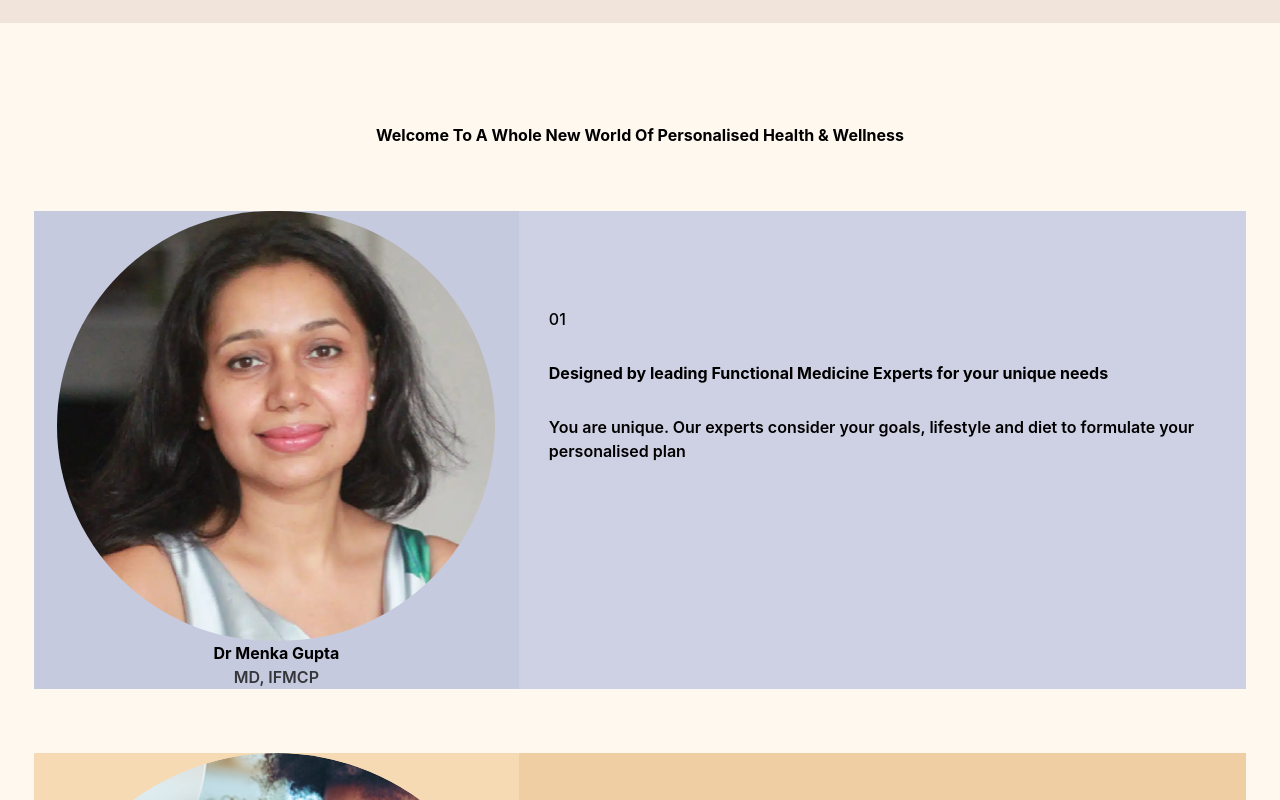
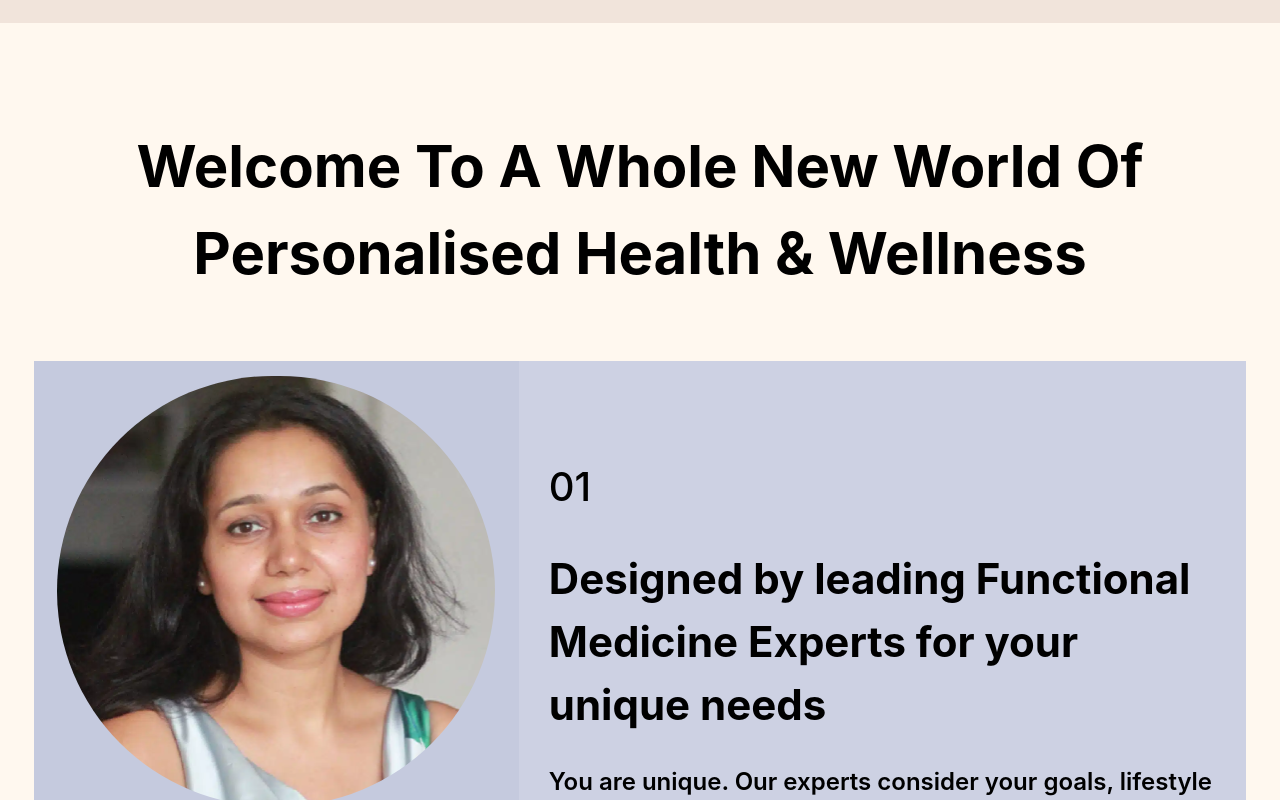
Before and after one commit to abhiseknevrio/nutra_norish_front, a React (Create React App) app: page / in a window 1280 px wide. Shown: the part 2940-3740 px from the top of the page. Built offline with nearby package versions, Linux system fonts and the light colour scheme.

Commit message:
re-fac : new world sec done

```diff
--- a/src/App.css
+++ b/src/App.css
@@ -237,6 +237,16 @@
 }
 
 /* Re-factor */
+.title40 {
+    font-size: 40px;
+    font-weight: 500;
+}
+
+.title42 {
+    font-size: 42px;
+    font-weight: 700;
+}
+
 .title50 {
     font-size: 50px;
     font-weight: 700;
@@ -390,6 +400,11 @@
         top: 128px;
     }
 
+    .title42 {
+        font-size: 30px;
+        font-weight: 700;
+    }
+
     .title50 {
         font-size: 25px;
         font-weight: 700;
@@ -401,12 +416,12 @@
     }
 
     .title58 {
-        font-size: 50px;
+        font-size: 40px;
         font-weight: 700;
     }
 
     .title65 {
-        font-size: 30px;
+        font-size: 45px;
         font-weight: 700;
     }
 }
--- a/src/components/atom/NewWorldCard.jsx
+++ b/src/components/atom/NewWorldCard.jsx
@@ -9,18 +9,19 @@ const NewWorldCard = ({ item, index }) => {
                     <div className=' flex justify-center items-center newWCard-left' style={{ background: item.bgLeftColor }}>
                         <div>
                             <img className={`${index === 3 ? "pt-5" : "rounded-full"}`} src={item.image} alt='' />
-                            {item.name &&
-                                <div className='text-30px font-bold text-center'>Dr Menka Gupta</div>
-                            }
-                            {item.designation &&
-                                <div className='text-30px font-semibold text-healthText text-center'>MD, IFMCP</div>
+                            {
+                                item.name && item.designation && <div className='mt-8'>
+                                    <div className='text-3xl font-bold text-center'>Dr Menka Gupta</div>
+
+                                    <div className='text-3xl font-semibold text-healthText text-center'>MD, IFMCP</div>
+                                </div>
                             }
                         </div>
                     </div>
-                    <div className='my-24 newWCard-right'>
-                        <div className='text-40px font-medium'>{item.id}</div>
-                        <div className='text-42px font-bold mt-30'>{item.title}</div>
-                        <div className='text-25px font-semibold mt-30'>{item.content}</div>
+                    <div className='my-12 md:my-24 newWCard-right'>
+                        <div className='title40 font-medium'>{item.id}</div>
+                        <div className='title42 mt-30'>{item.title}</div>
+                        <div className='text-2xl font-semibold mt-30'>{item.content}</div>
                     </div>
                 </div>
             </div>
--- a/src/components/molecule/NewWorldSection.jsx
+++ b/src/components/molecule/NewWorldSection.jsx
@@ -43,7 +43,7 @@ const NewWorldSection = () => {
     return (
         <section className='newWorldSection'>
             <div className='flex justify-center'>
-                <div className='text-40px md:text-58px font-bold md:w-1032 text-center'>Welcome To A Whole New World Of Personalised Health & Wellness</div>
+                <div className='title58 md:w-1032 text-center'>Welcome To A Whole New World Of Personalised Health & Wellness</div>
             </div>
             <div className='mt-14'>
                 {
```
